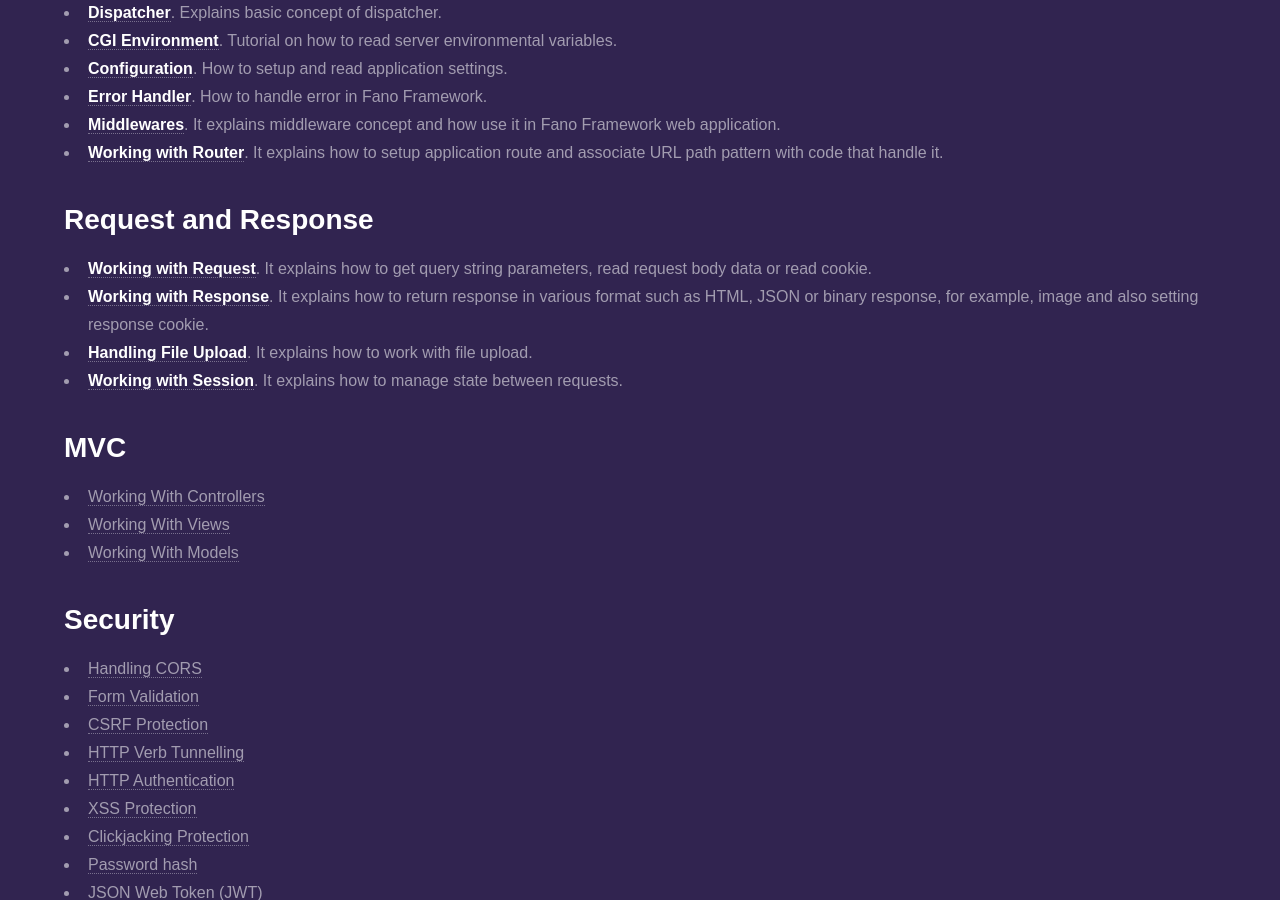
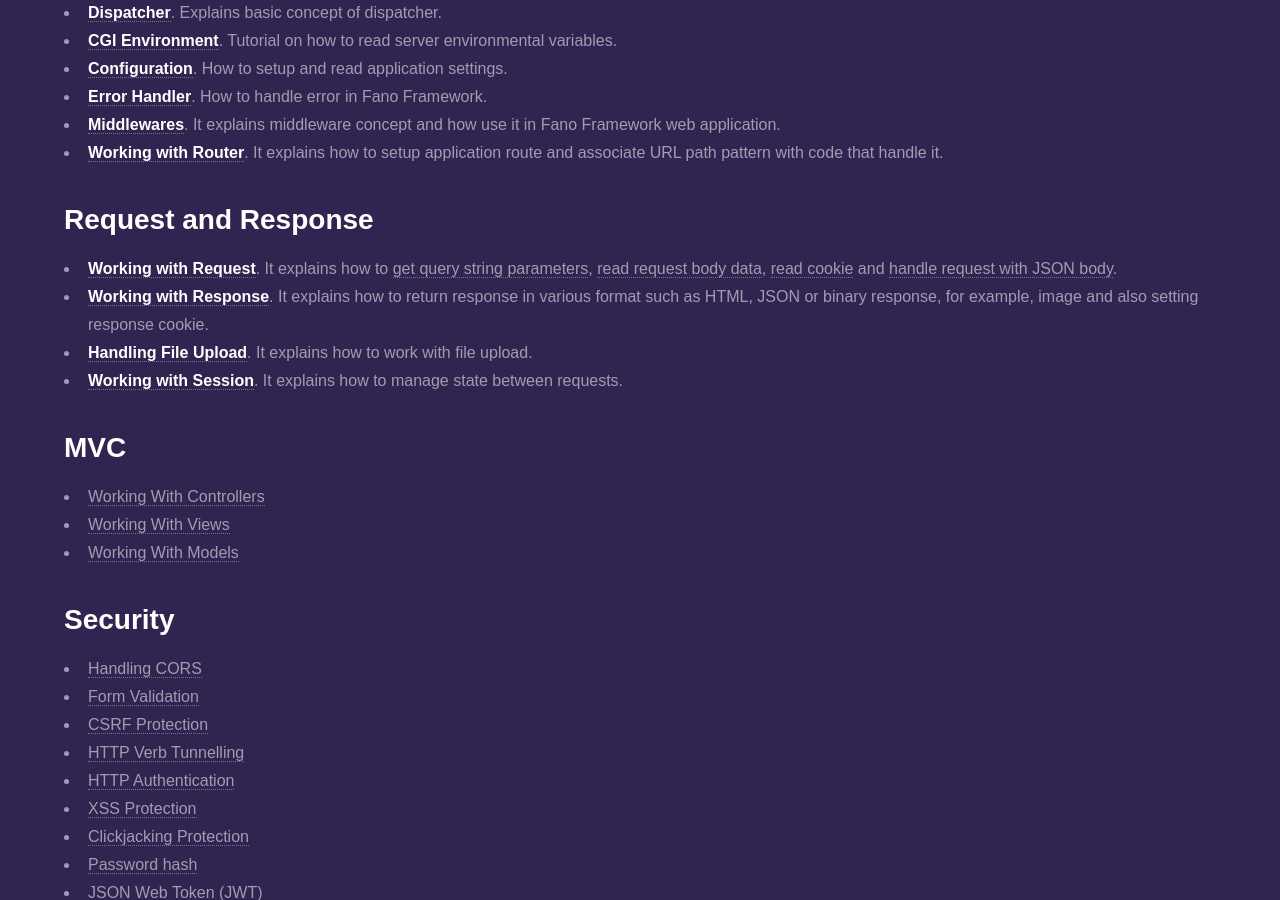
Before and after one commit to fanoframework/fanoframework.github.io, a Jekyll site: the page built from documentation/index.md, in a window 1280 px wide and 900 px high, scrolled down 468 px. Built offline with Jekyll 4.4.1, drawn with Linux system fonts in a browser that asks for light colours; our own code applies the rules of GitHub Pages for plain Markdown files.

Commit message:
improve navigation by adding relevant link

```diff
--- a/documentation/index.md
+++ b/documentation/index.md
@@ -23,7 +23,7 @@
 
 ## Request and Response
 
-- **[Working with Request](/working-with-request)**. It explains how to get query string parameters, read request body data or read cookie.
+- **[Working with Request](/working-with-request)**. It explains how to [get query string parameters](/working-with-request#getting-query-parameters), [read request body data](/working-with-request#get-post-put-patch-data), [read cookie](/working-with-request#retrieve-cookies) and [handle request with JSON body](/working-with-request#handling-request-with-json-body).
 - **[Working with Response](/working-with-response)**. It explains how to return response in various format such as HTML, JSON or binary response, for example, image and also setting response cookie.
 - **[Handling File Upload](/handling-file-upload)**. It explains how to work with file upload.
 - **[Working with Session](/working-with-session)**. It explains how to manage state between requests.
```
Also changed, not shown: working-with-request/index.md (+2 -2 lines).
